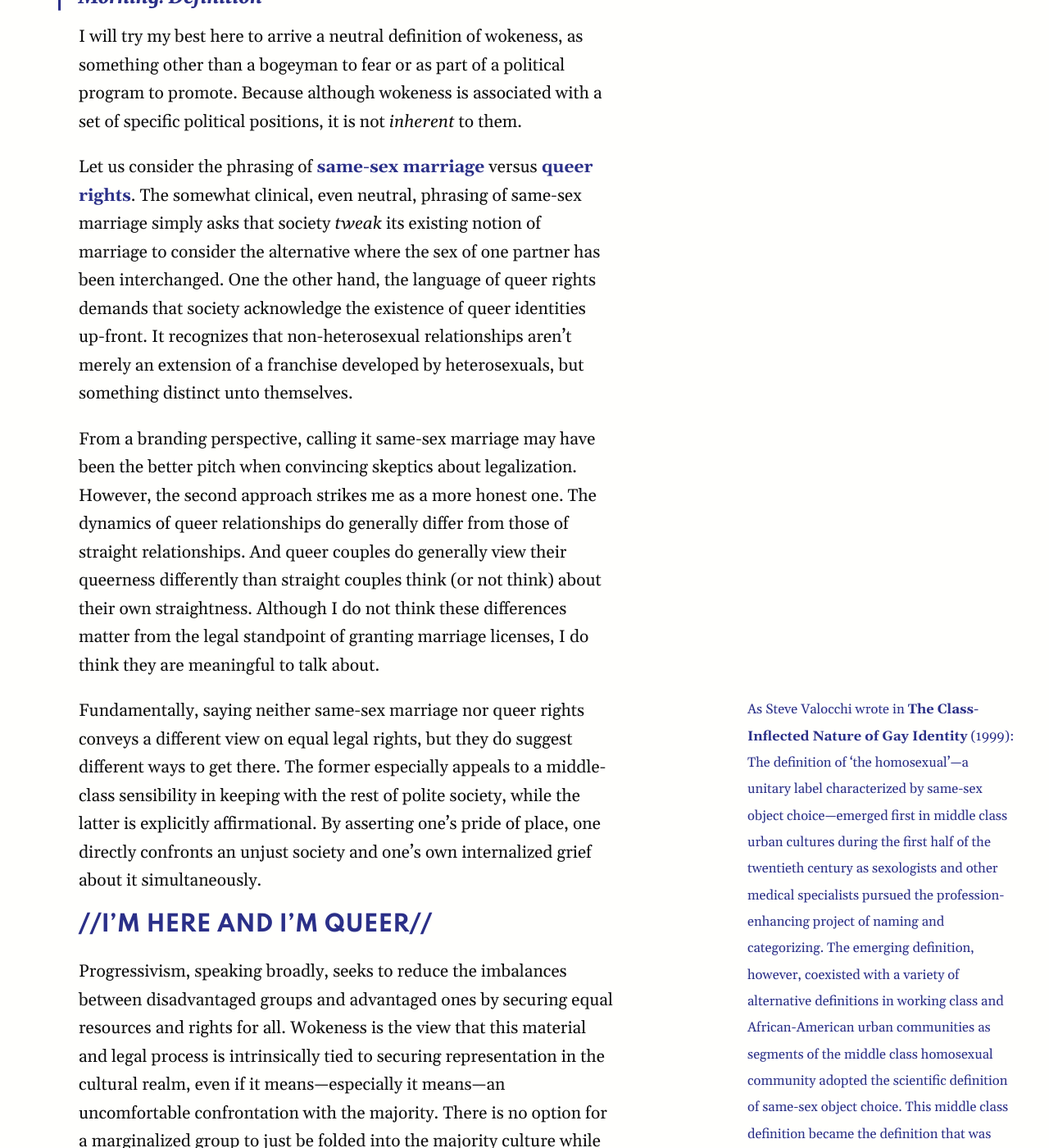
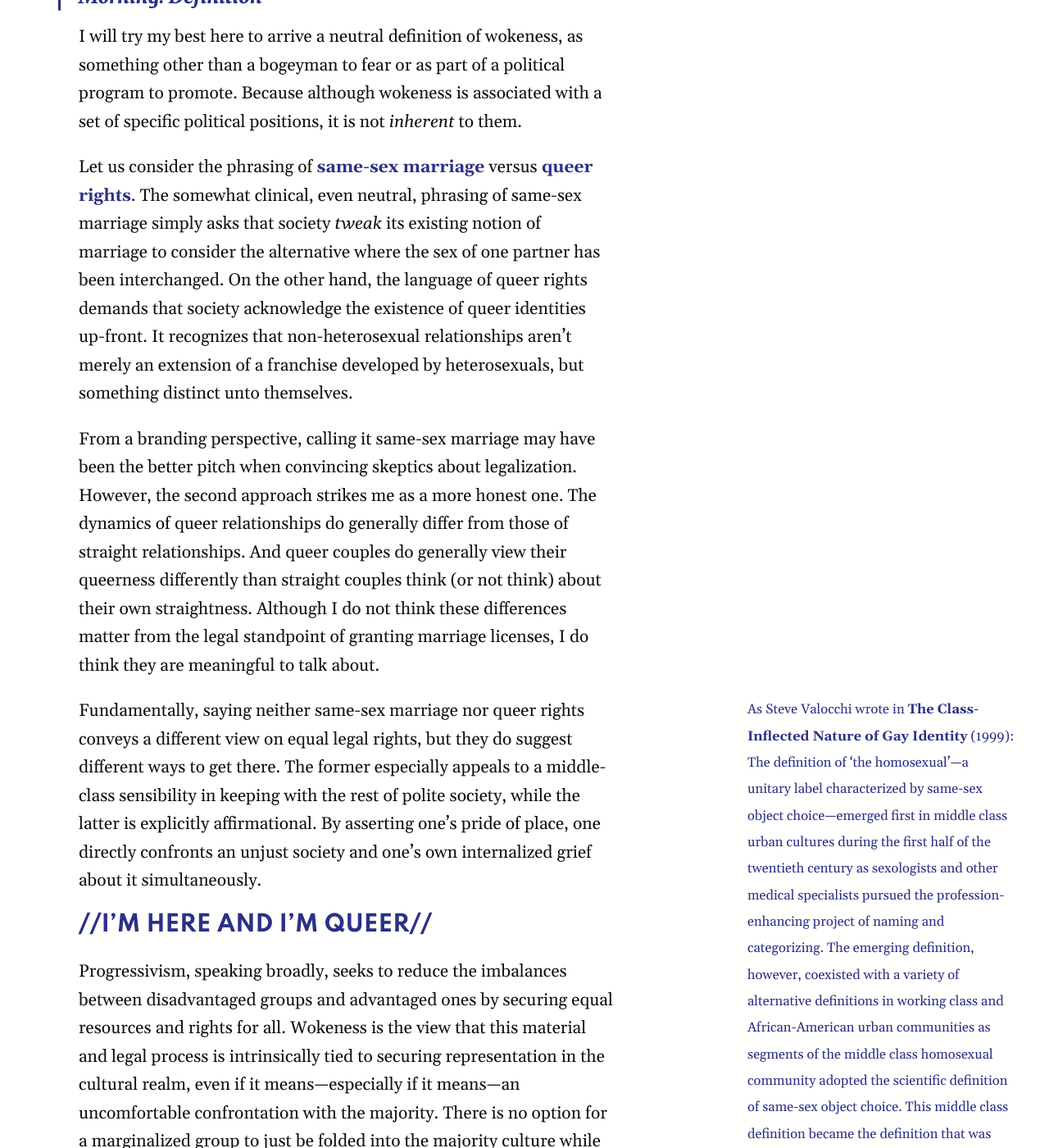
Before and after one commit to AndrewYang2024/AndrewYang2024.github.io, a Jekyll site: the page built from _posts/2021-07-19-Rise-and-Shine.md, in a window 1280 px wide and 1400 px high, scrolled down 1864 px. Shown: the whole window at 82% size. Built offline with Jekyll 4.4.1, drawn with Linux system fonts in a browser that asks for light colours; nearby versions of some CDN libraries; formulas are drawn with MathJax 3; some of the changed text lies outside the part shown.

Commit message:
Update 2021-07-19-Rise-and-Shine.md
typos

```diff
--- a/_posts/2021-07-19-Rise-and-Shine.md
+++ b/_posts/2021-07-19-Rise-and-Shine.md
@@ -28,7 +28,7 @@ However, there *is* something to 2010s progressive activism that can not be tran
 
 I will try my best here to arrive a neutral definition of wokeness, as something other than a bogeyman to fear or as part of a political program to promote. Because although wokeness is associated with a set of specific political positions, it is not *inherent* to them.
 
-Let us consider the phrasing of **same-sex marriage** versus **queer rights**. The somewhat clinical, even neutral, phrasing of same-sex marriage simply asks that society *tweak* its existing notion of marriage to consider the alternative where the sex of one partner has been interchanged. One the other hand, the language of queer rights demands that society acknowledge the existence of queer identities up-front. It recognizes that non-heterosexual relationships aren’t merely an extension of a franchise developed by heterosexuals, but something distinct unto themselves.
+Let us consider the phrasing of **same-sex marriage** versus **queer rights**. The somewhat clinical, even neutral, phrasing of same-sex marriage simply asks that society *tweak* its existing notion of marriage to consider the alternative where the sex of one partner has been interchanged. On the other hand, the language of queer rights demands that society acknowledge the existence of queer identities up-front. It recognizes that non-heterosexual relationships aren’t merely an extension of a franchise developed by heterosexuals, but something distinct unto themselves.
 
 From a branding perspective, calling it same-sex marriage may have been the better pitch when convincing skeptics about legalization. However, the second approach strikes me as a more honest one. The dynamics of queer relationships do generally differ from those of straight relationships. And queer couples do generally view their queerness differently than straight couples think (or not think) about their own straightness. Although I do not think these differences matter from the legal standpoint of granting marriage licenses, I do think they are meaningful to talk about.
 
@@ -38,7 +38,7 @@ Fundamentally, saying neither same-sex marriage nor queer rights conveys a diffe
 
 <q>I’m here and I’m queer</q>
 
-Progressivism, speaking broadly, seeks to reduce the imbalances between disadvantaged groups and advantaged ones by securing equal resources and rights for all. Wokeness is the view that this material and legal process is intrinsically tied to securing representation in the cultural realm, even if it means—especially it means—an uncomfortable confrontation with the majority. There is no option for a marginalized group to just be folded into the majority culture while enjoying equal benefits, because meaningful equality cannot truly happen without full recognition.
+Progressivism, speaking broadly, seeks to reduce the imbalances between disadvantaged groups and advantaged ones by securing equal resources and rights for all. Wokeness is the view that this material and legal process is intrinsically tied to securing representation in the cultural realm, even if it means—especially if it means—an uncomfortable confrontation with the majority. There is no option for a marginalized group to just be folded into the majority culture while enjoying equal benefits, because meaningful equality cannot truly happen without full recognition.
 
 History is littered with examples of ethnic and religious minorities who, despite coexisting with their neighbors quite well for centuries, were suddenly uprooted by pogroms and expulsions. Blending into the background seems like a pretty good deal until it’s not. As such, it’s not a bad idea to attain some degree of cultural visibility as a form of protection against that. Minority cultures have always tried to curry such cultural favor: assuming high offices in the imperial court of the reigning monarch, writing themselves favorably into popular literature and poetry to drown out their usual depictions as child-snatchers or whatever ghoulish caricature, and so on. Along the way, they also develop pride about their own identity and can participate fully in life without keeping heads down.
 
```
Also changed, not shown: other parts of _posts/2021-07-19-Rise-and-Shine.md (+1 -1 lines).
